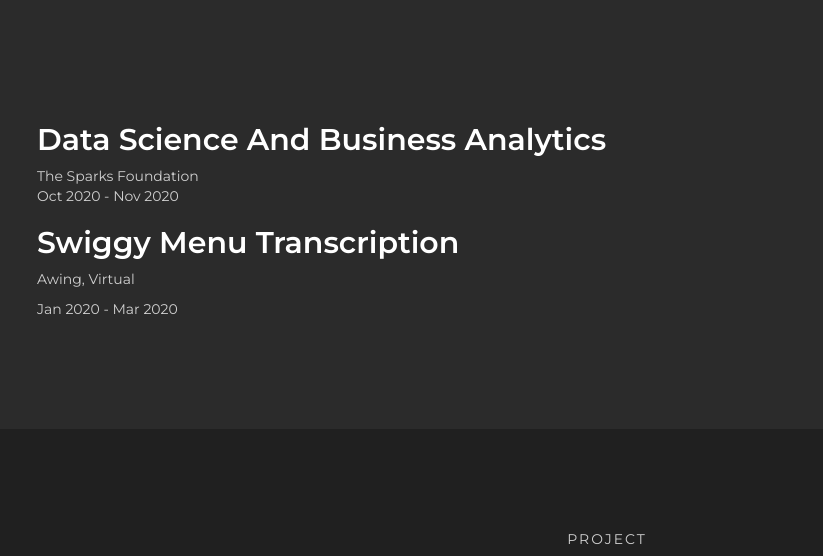
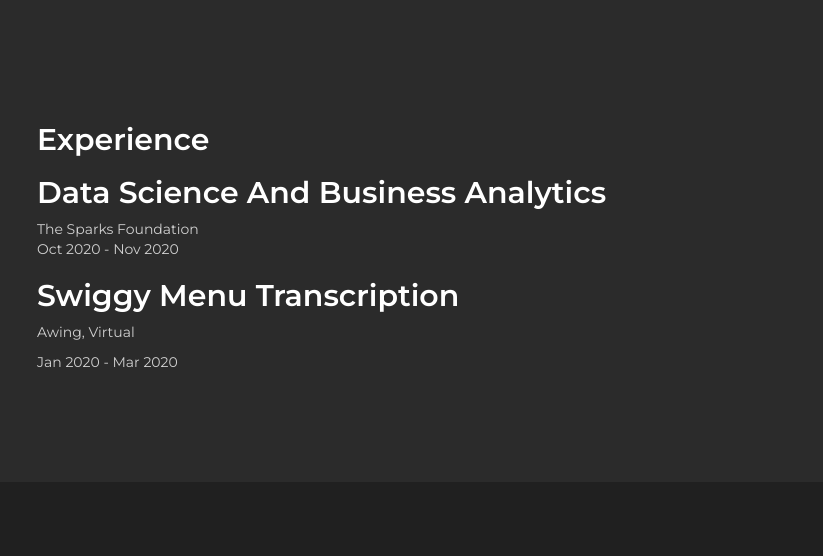
Before and after one commit to sufyanpatel721/SufyanPatel, a website: page index.html in a window 1280 px wide. Shown: the part 2900-3456 px from the top of the page, without its empty margins (33-856 px from the left). Drawn offline with nearby package versions, Linux system fonts and the light colour scheme.

Commit message:
Update index.html

```diff
--- a/index.html
+++ b/index.html
@@ -313,6 +313,7 @@
     <section class="contact_area" id="experience">
         <div class="container">
             <div class="text pl-3">
+                <h2 class="heading">Experience</h2>
                         <h2>Data Science And Business Analytics</h2>
                         <a href="https://drive.google.com/file/d/12S4MHXOFvMkGEsZZ1R0TUH4wdGWSpo9M/view?usp=sharing" target="_blank" ><span class="position">The Sparks Foundation</span>
                         </a>
```
